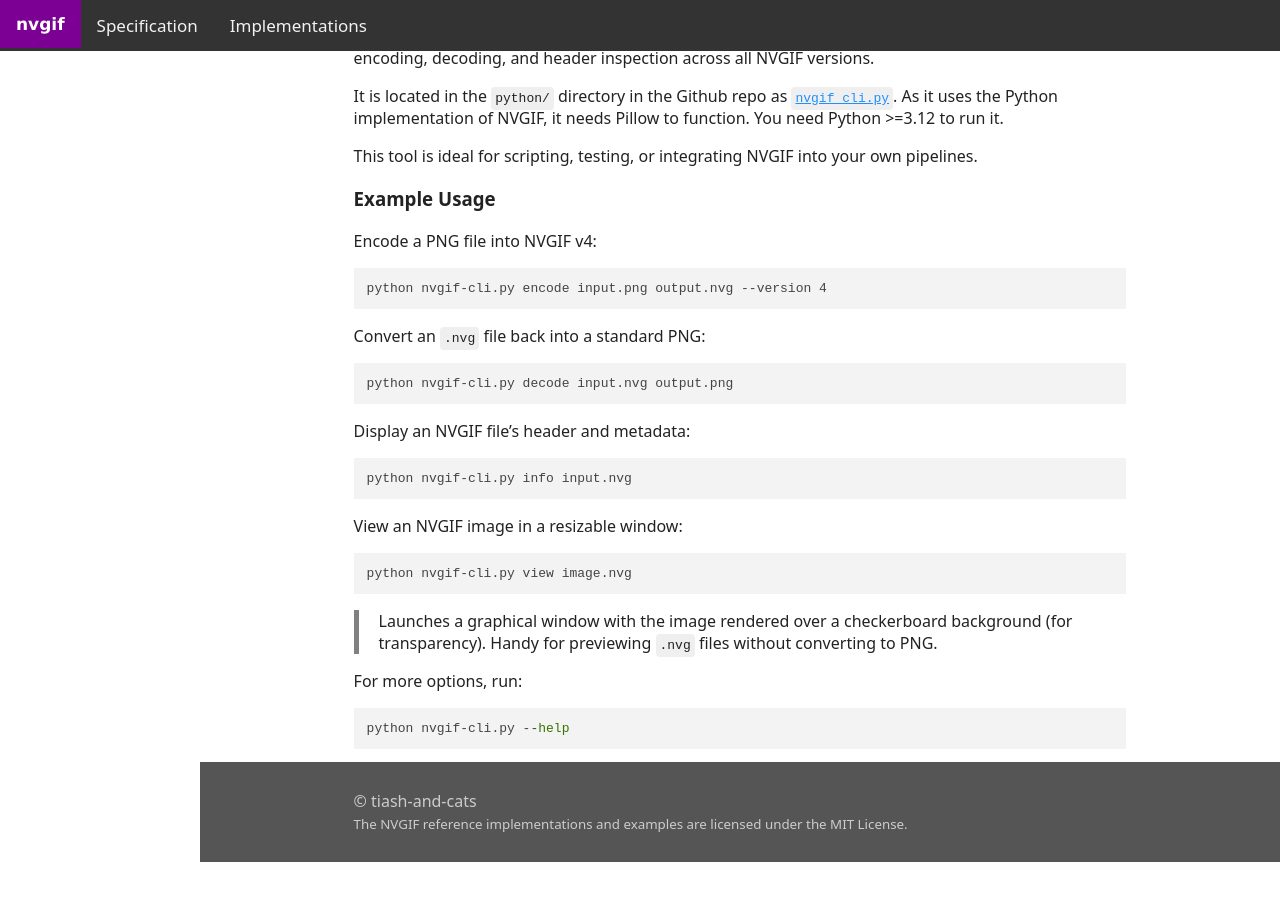
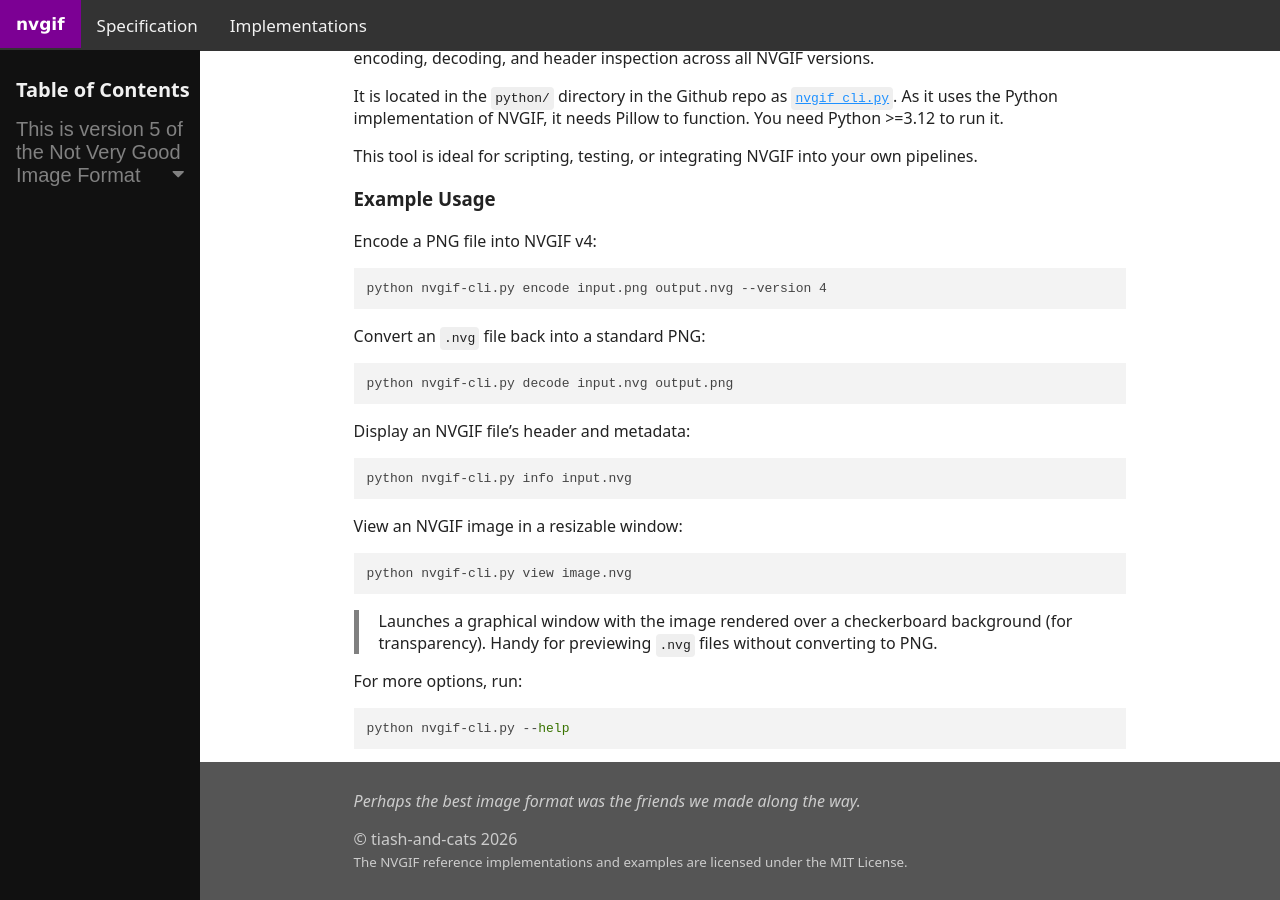
Before and after one commit to tiash-and-cats/nvgif, a Jekyll site: the page built from index.md, in a window 1280 px wide and 900 px high, scrolled down 1488 px. Built offline with Jekyll 4.4.1, drawn with Linux system fonts in a browser that asks for light colours; nearby versions of some CDN libraries; before the commit the page ends 2350 px from its top, so only the background shows below that.

Commit message:
Actually added TOC to HTML

```diff
--- a/_layouts/default.html
+++ b/_layouts/default.html
@@ -245,6 +245,10 @@
   </a>
 </nav>
 
+<aside class="sidenav" aria-label="Table of contents">
+  <h1>Table of Contents</h1>
+</aside>
+
 <article>
 {{ content }}
 </article>
```
